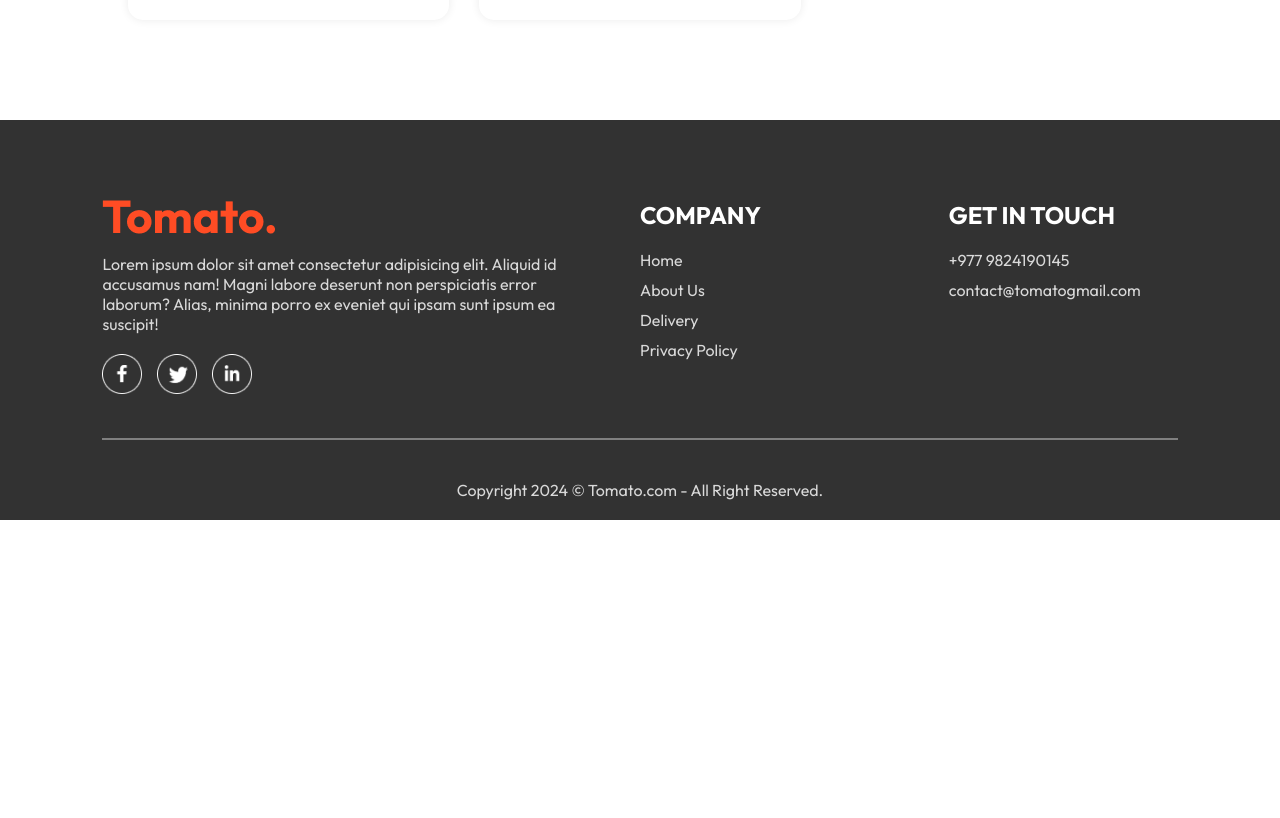
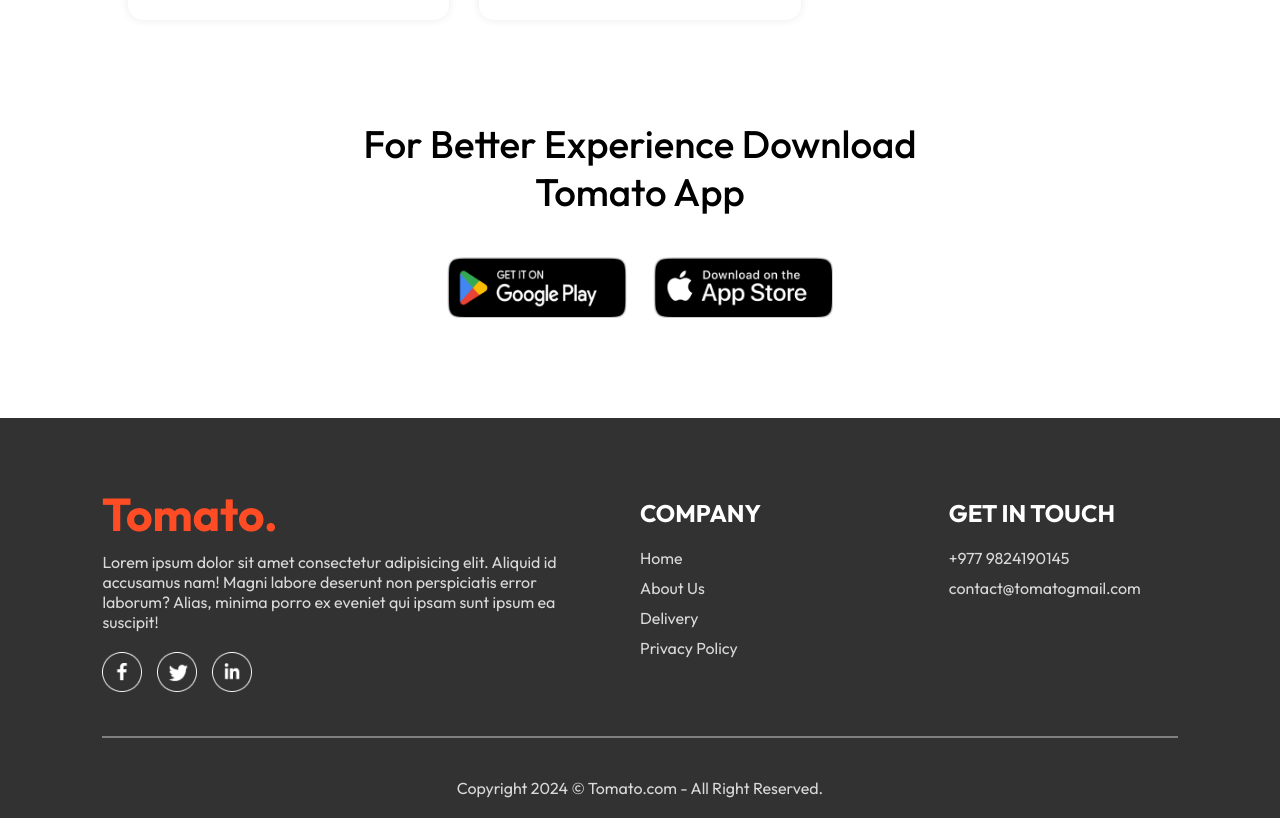
Before and after one commit to imxitiz/FoodDelivery, a React (Vite) app: page / in a window 1280 px wide. Shown: the part 5960-6778 px from the top of the page. Before the commit the page ends 6480 px from the top, so only its background shows below. Built offline with nearby package versions, Linux system fonts and the light colour scheme.

Commit message:
AppDownload Component

```diff
--- /dev/null
+++ b/src/Components/AppDownload/AppDownload.css
@@ -0,0 +1,22 @@
+.app-download{
+    margin: auto auto;
+    margin-top: 100px;
+    font-size: max(3vw,20px);
+    text-align: center;
+    font-weight: 500;
+}
+.app-download-platforms{
+    display: flex;
+    justify-content: center;
+    gap: max(2vw,10px);
+    margin-top: 40px;
+}
+.app-download-platforms img{
+    width: max(30vw,120px);
+    max-width: 180px;
+    transition: 0.5s;
+    cursor: pointer;
+}
+.app-download-platforms img:hover{
+    transform: scale(1.05);
+}
--- /dev/null
+++ b/src/Components/AppDownload/AppDownload.jsx
@@ -0,0 +1,15 @@
+import React from 'react'
+import './AppDownload.css'
+import { assets } from '../../assets/assets'
+
+export const AppDownload = () => {
+  return (
+    <div className='app-download' id='app-download'>
+           <p>For Better Experience Download  <br /> Tomato App </p>
+           <div className="app-download-platforms">
+            <img src={assets.play_store} alt="" />
+            <img src={assets.app_store} alt="" />
+           </div>
+    </div>
+  )
+}
--- a/src/Pages/Home/Home.jsx
+++ b/src/Pages/Home/Home.jsx
@@ -3,6 +3,7 @@
 import { Header } from '../../Components/Header/Header'
 import { ExploreMenu } from '../../Components/ExploreMenu/ExploreMenu'
 import { FoodDisplay } from '../../Components/FoodDisplay/FoodDisplay'
+import { AppDownload } from '../../Components/AppDownload/AppDownload'
 
 export const Home = () => {
 
@@ -13,6 +14,7 @@
       <Header/>
       <ExploreMenu category={category} setCategory={setCategory} />
       <FoodDisplay category={category}/>
+      <AppDownload/>
     </div>
   )
 }
```
